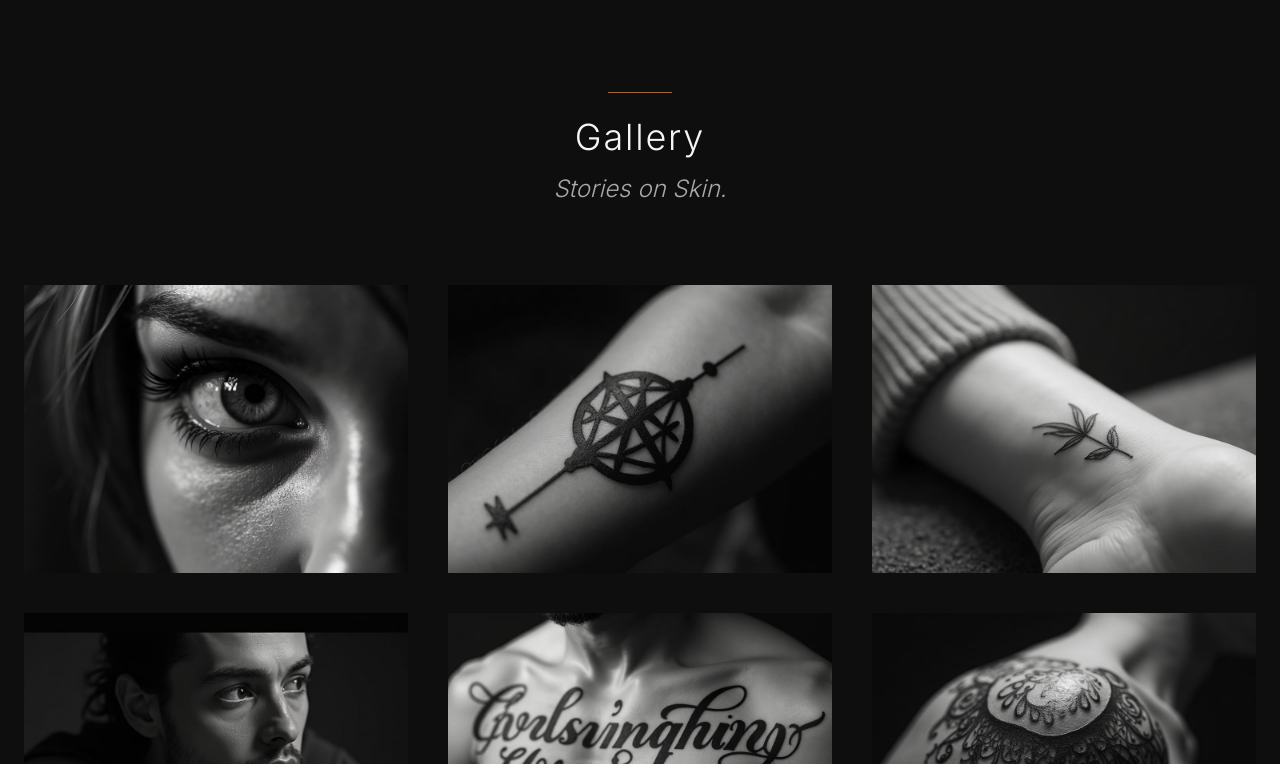
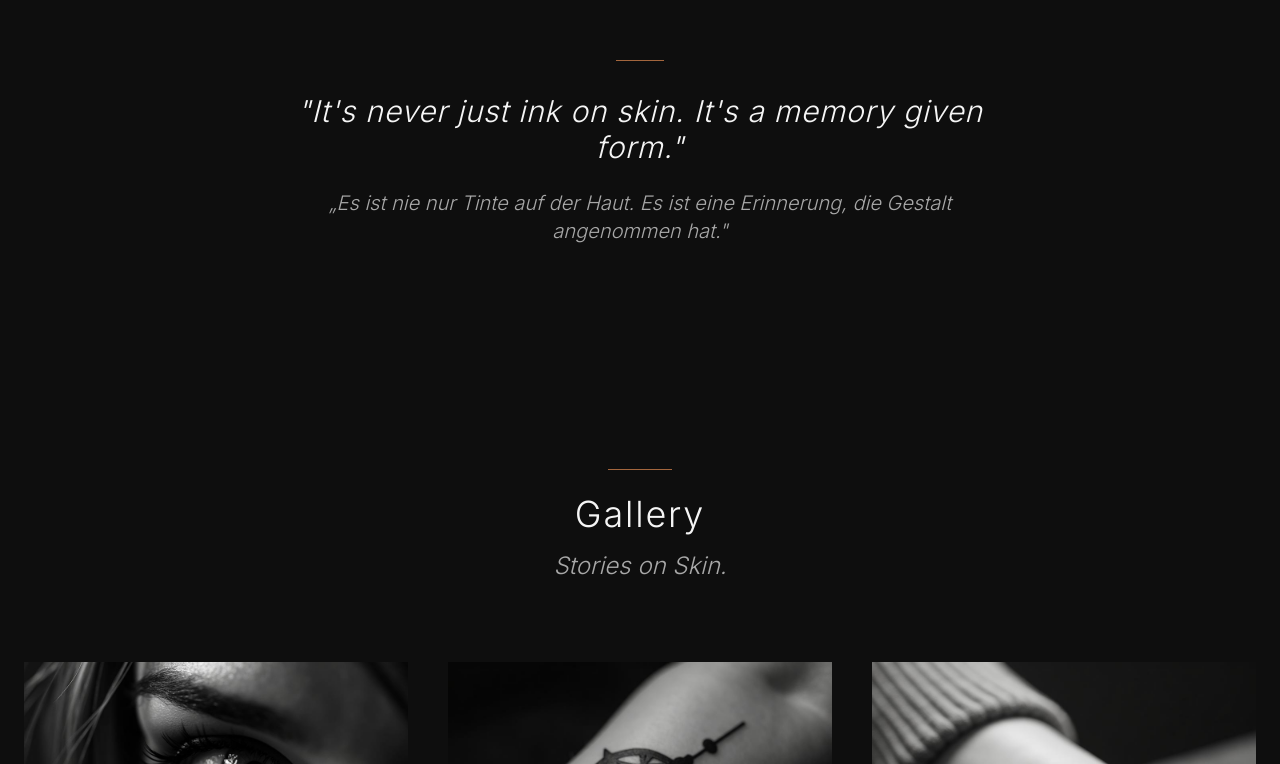
Before and after one commit to VikingAM/tatts-by-vali-zen, a React (Vite) app: page / in a window 1280 px wide. Shown: the part 3703-4467 px from the top of the page. Built offline with nearby package versions, Linux system fonts and the light colour scheme; the HTML template or start-up script is replaced by a standard one.

Commit message:
Add reflection quote section

```diff
--- /dev/null
+++ b/src/components/ReflectionQuote.tsx
@@ -0,0 +1,26 @@
+const ReflectionQuote = () => {
+  return (
+    <section
+      aria-label="Reflection Quote"
+      className="py-16 md:py-24 bg-background"
+    >
+      <div className="container mx-auto max-w-3xl px-6">
+        <div className="text-center animate-fade-in">
+          <div className="mb-8 h-px w-12 bg-accent-bronze mx-auto" />
+
+          <blockquote className="space-y-6">
+            <p className="text-2xl md:text-3xl font-light text-foreground italic leading-relaxed tracking-wide">
+              "It's never just ink on skin. It's a memory given form."
+            </p>
+
+            <p className="text-lg md:text-xl text-foreground-secondary font-light italic leading-relaxed">
+              „Es ist nie nur Tinte auf der Haut. Es ist eine Erinnerung, die Gestalt angenommen hat."
+            </p>
+          </blockquote>
+        </div>
+      </div>
+    </section>
+  );
+};
+
+export default ReflectionQuote;
--- a/src/pages/Index.tsx
+++ b/src/pages/Index.tsx
@@ -4,6 +4,7 @@ import EmotionalIntro from "@/components/EmotionalIntro";
 import Styles from "@/components/Styles";
 import MyApproach from "@/components/MyApproach";
 import About from "@/components/About";
+import ReflectionQuote from "@/components/ReflectionQuote";
 import Gallery from "@/components/Gallery";
 import Process from "@/components/Process";
 import Testimonials from "@/components/Testimonials";
@@ -20,6 +21,7 @@ const Index = () => {
         <Styles />
         <MyApproach />
         <About />
+        <ReflectionQuote />
         <Gallery />
         <Process />
         <Testimonials />
```
